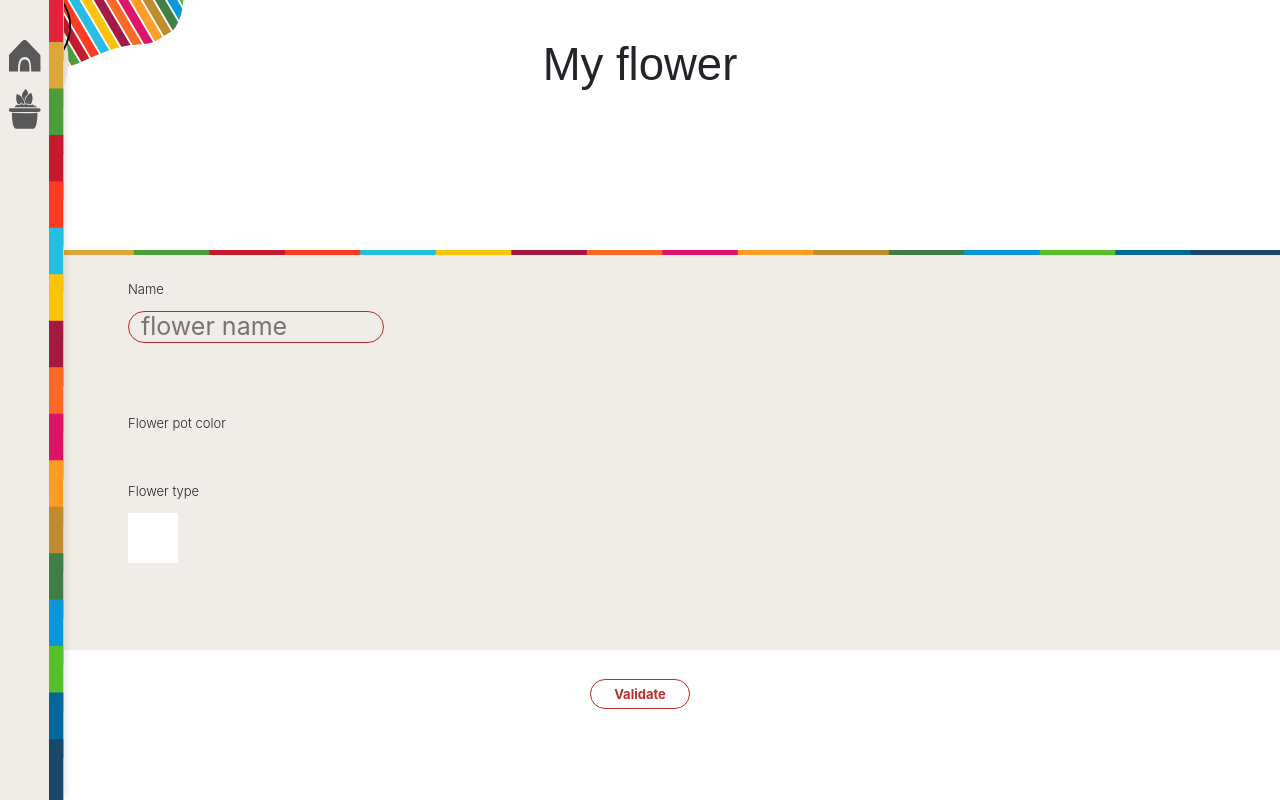
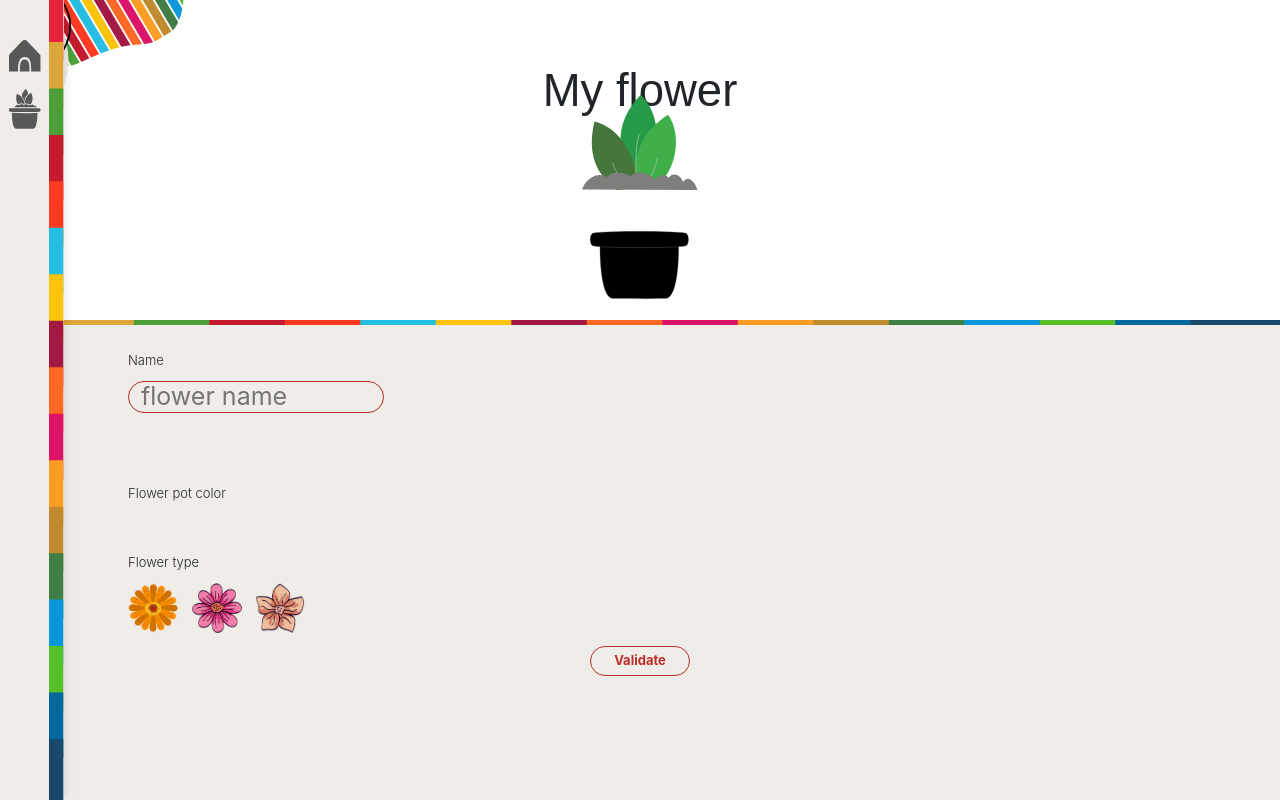
Before and after one commit to nuxbart/AlmaAware-Tesi, a PHP site: page /flower.php in a window 1280 px wide. Run offline with PHP 8.4, Linux system fonts and the light colour scheme; the visitor is signed in with stand-in values (Sample User, id 1); data that the repository does not hold is empty.

Commit message:
changed badges css

```diff
--- a/Progetto_TESI/AlmaAware/css/bedges_style.css
+++ b/Progetto_TESI/AlmaAware/css/bedges_style.css
@@ -1,3 +1,7 @@
+h1{
+  margin-top : 7vh;
+  margin-bottom : 2vh;
+}
 main {
     background-image: url(../images/medias/bubble/badges_bubble_left.svg),
       url(../images/medias/bubble/badges_bubble_right.svg);
--- a/Progetto_TESI/AlmaAware/css/flower_style.css
+++ b/Progetto_TESI/AlmaAware/css/flower_style.css
@@ -7,7 +7,8 @@
     display: flex;
     justify-content: center; /* Centra orizzontalmente */
     align-items: center; /* Centra verticalmente */
-    height: 200px;
+    height: 0px;
+    background-color: #F0EDE8;
   }
   .button{
     margin : 0 auto;
@@ -33,20 +34,28 @@
   }
 
   h1{
-    margin-bottom : 10vh;
+    position:fixed;
+    top: 8%;
   }
+
   .flower {
     width : 150px;
     height : 150px;
+    position:fixed;
+    top: 20%;
   }
 
   .form-flower{
+    position: absolute;
+    bottom: 0;
+    left: 0;
+    right: 0;
     background-color: #F0EDE8;
     border-top : 5px solid;
     border-image-source:url(../images/medias/SGD_line.svg);
     border-image-slice:5;
     border-image-repeat: stretch;
-    height : 50vh;
+    height :60%;
     width:100%;
   }
 
@@ -138,6 +147,7 @@
     border-color : #BB2E29;
     padding : 5px 12px;
     }
+
   }
 
   .btn-outline {
@@ -148,20 +158,29 @@
   }
 
   .flower {
-    width : 150px;
-    height : 150px;
+    width : 100px;
+    height : 100px;
     display: flex;
     flex-direction: column;
     justify-content: center;
+    margin-top: 0px;
   }
+
 
   @media (min-width: 1250px) {
    /* param for the flower in the greenhouse*/
    .flower {
     width : 9vw;
     height : 9vw;
-
   }
   }
 
+  .hidden {
+    display: none;
+}
+
+.visible {
+    display: block;
+}
+
   /* devo mettere dentro Plante.vue e Plot.vue */
--- a/Progetto_TESI/AlmaAware/css/nav_div_style.css
+++ b/Progetto_TESI/AlmaAware/css/nav_div_style.css
@@ -106,6 +106,11 @@ nav{
       display: none;
   }
 
+  h1{
+    font-family:'Viga', sans-serif;
+    font-size: 200%;
+  }
+
   /* Per il DIV iniziale visibile solo da mobile */
   .mobile-only-div{
     background-color: #F0EDE8;
--- a/Progetto_TESI/AlmaAware/js/flower.js
+++ b/Progetto_TESI/AlmaAware/js/flower.js
@@ -0,0 +1,17 @@
+$('.labelColor').on('click', function() {
+  var selectedColor = $(this).find('span').css('background-color');
+
+  document.querySelector(".svgClass").getSVGDocument().getElementById("pot-svg").setAttribute("fill", selectedColor)
+});
+
+$('.labelFlower1').on('click', function() {
+  $('#flower1').removeClass('hidden').addClass('visible');
+});
+
+$('.labelFlower2').on('click', function() {
+  $('#flower2').removeClass('hidden').addClass('visible');
+});
+
+$('.labelFlower3').on('click', function() {
+  $('#flower3').removeClass('hidden').addClass('visible');
+});
--- a/Progetto_TESI/AlmaAware/php/flower.php
+++ b/Progetto_TESI/AlmaAware/php/flower.php
@@ -20,7 +20,13 @@
       <p>Hi <?php echo $_SESSION["name"];?> !</p>
     </div>
     <h1>My flower</h1>
-    <FlowerItem></FlowerItem>
+    <div class="flower">
+      <img id="flower1" class="hidden" style="width: 40px; height: 40px; position: absolute; top: 0%; left: -8%;" src="../images/medias/flower1.png"/>
+      <img id="flower2" class="hidden" style="width: 40px; height: 40px; position: absolute; top: 0; left: 50%;" src="../images/medias/flower2.png"/>
+      <img id="flower3" class="hidden" style="width: 40px; height: 40px; position: absolute; top: -32%; left: 28%;" src="../images/medias/flower3.png"/>
+      <img src="../images/medias/plante.svg" />
+      <object class="svgClass" type="image/svg+xml" data="../images/medias/pot.svg"></object>
+    </div>
     <div class="form-flower sdgLine">
         <form>
           <div class="form-item">
@@ -34,7 +40,7 @@
               <div class="radio">
               <?php foreach($sdg_array as $sdg): ?>
                 <input class="colorItem" type="radio" name="color" value="<?php echo $sdg['idgoalsdg']; ?>" id="<?php echo $sdg['idgoalsdg']; ?>" @click="chekedColor(id)"/>
-                <label>
+                <label class="labelColor">
                   <span style="background-color:<?php echo colorSdg($sdg['idgoalsdg']); ?>" ></span>
                 </label>
               <?php endforeach; ?>
@@ -44,9 +50,11 @@
           <div class = "form-item">
             <label for="type ">Flower type</label>
             <div class="type">
-              <div class="radio" v-for="plant in 5">
-                <input  class="typeItem" type="radio" name="type" value="plant" id="plant+'plante'" @click="chekedPlant(plant)"/>
-                <label for="plant+'plante'"><span style="background-color: #FFF" ></span></label>
+              <div class="radio">
+                <input  class="typeItem" type="radio" name="type" value="plant" id="plant'" @click="chekedPlant(plant)"/>
+                <label class="labelFlower1"><span><img style="width: 50px; height: 50px;" src="../images/medias/flower1.png"/></span></label>
+                <label class="labelFlower2"><span><img style="width: 50px; height: 50px;" src="../images/medias/flower2.png"/></span></label>
+                <label class="labelFlower3"><span><img style="width: 50px; height: 50px;" src="../images/medias/flower3.png"/></span></label>
               </div>
             </div>
           </div>
@@ -56,7 +64,7 @@
           </div>
         </form>
     </div>
-    <script src="../js/flower.js"></script>
+
     <nav>
       <a href="../php/home.php"><img src="../images/medias/components/icons/home.svg" class="icon"/></a>
       <!--mobile version -->
@@ -66,5 +74,10 @@
       <a href="../php/greenhouse.php" class="desktop-only"><img src="../images/medias/components/icons/greenhouse.svg" class="icon"/></a>
     </nav>
 </main>
+<script src="https://cdnjs.cloudflare.com/ajax/libs/popper.js/1.14.7/umd/popper.min.js" integrity="sha384-UO2eT0CpHqdSJQ6hJty5KVphtPhzWj9WO1clHTMGa3JDZwrnQq4sF86dIHNDz0W1" crossorigin="anonymous"></script>
+<script src="https://cdn.jsdelivr.net/npm/axios/dist/axios.min.js"></script>
+<script src="https://unpkg.com/axios/dist/axios.min.js"></script>
+<script src="https://code.jquery.com/jquery-3.6.0.min.js"></script>
+<script src="../js/flower.js"></script>
 </body>
 </html>
```
Also changed, not shown: Progetto_TESI/AlmaAware/images/medias/flower1.png (added), Progetto_TESI/AlmaAware/images/medias/flower2.png (added), Progetto_TESI/AlmaAware/images/medias/flower3.png (added), Progetto_TESI/AlmaAware/images/medias/plante.svg (added), Progetto_TESI/AlmaAware/images/medias/pot.svg (added).
